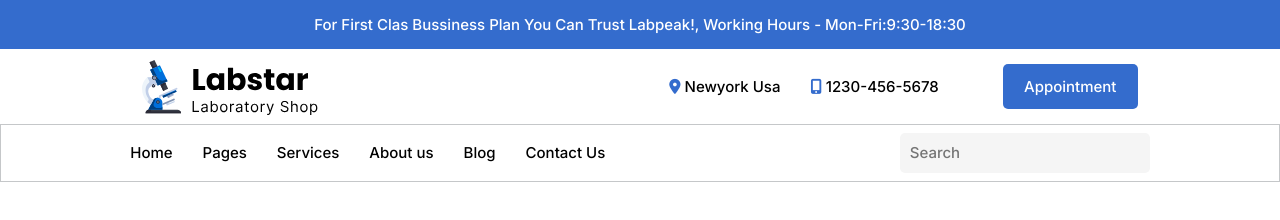
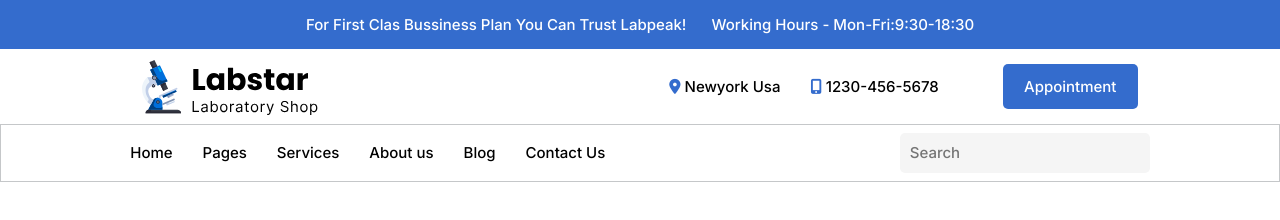
Before and after one commit to abdullah-provi/Labstar, a plain HTML site: page index.html in a window 1280 px wide. Drawn offline with Linux system fonts and the light colour scheme.

Commit message:
first commit

```diff
--- a/index.html
+++ b/index.html
@@ -16,7 +16,12 @@
 
 <body>
     <div class="color">
-        <p>For First Clas Bussiness Plan You Can Trust Labpeak!, Working Hours - Mon-Fri:9:30-18:30 </p>
+       <div class="pro">
+        <p>For First Clas Bussiness Plan You Can Trust Labpeak!</p>
+       </div>
+       <div class="pro-2">
+        <p>Working Hours - Mon-Fri:9:30-18:30</p>
+       </div>
     </div>
     <nav>
         <img src="logo.svg" alt="">
--- a/style.css
+++ b/style.css
@@ -9,6 +9,7 @@
     align-items: center;
     padding: 15px;
     background-color: #346CCD;
+    gap: 25px;
 
 }
 
@@ -16,6 +17,8 @@
     font-size: 15px;
     font-family: 'Inter', sans-serif;
     color: white;
+
+
 }
 
 nav {
@@ -94,6 +97,7 @@ input {
     border: none;
     border-radius: 5px;
 }
+
 input:focus-visible {
     outline: none !important;
 }
```
